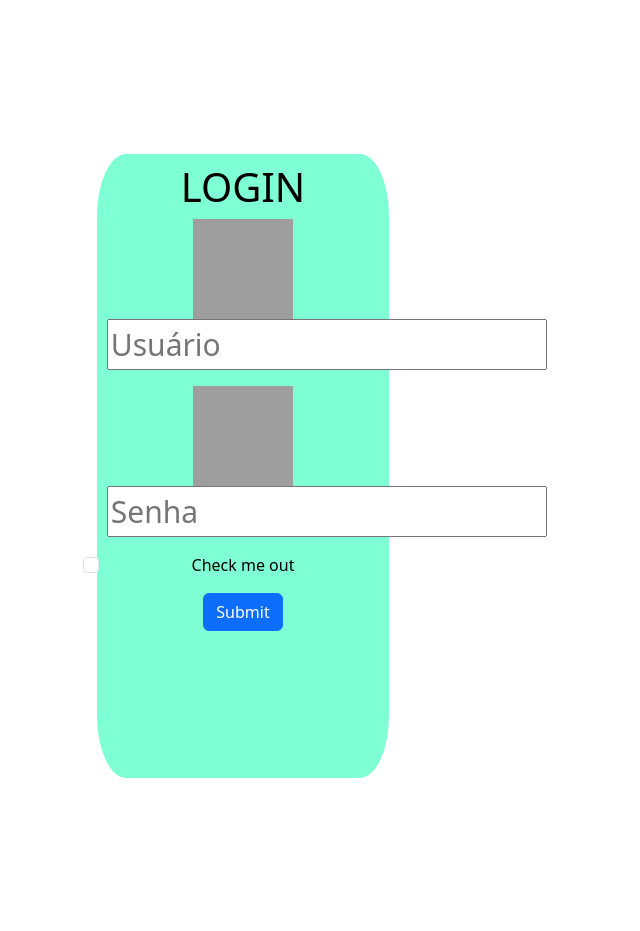
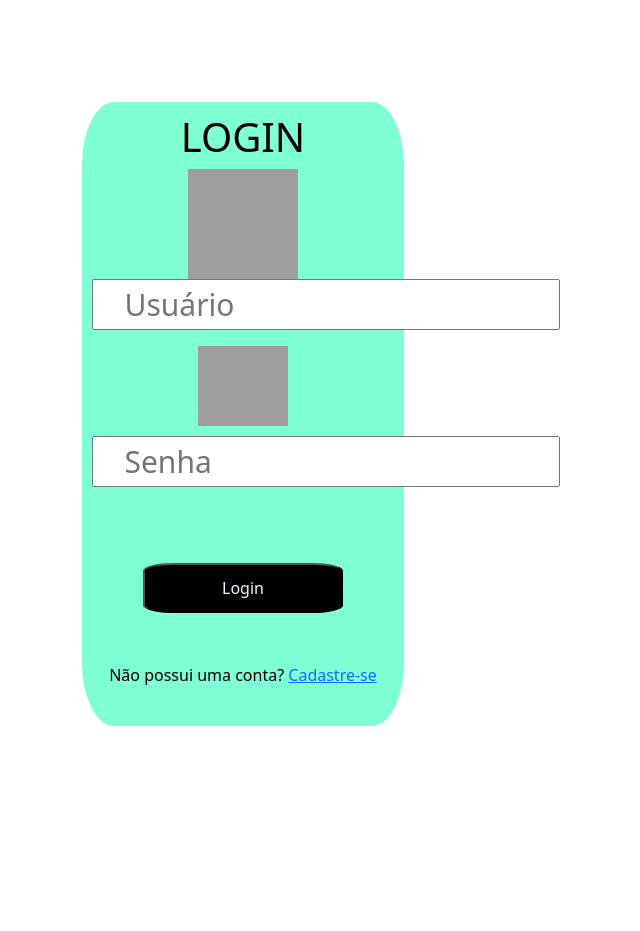
Before and after one commit to GabrelMiranda/Projeto-Engenharia-Software, a PHP site: page / in a window 1280 px wide. Shown: the whole page, without its empty margins (397-1037 px from the left). After the commit the page ends 726 px from the top, so only its background shows below. Run offline with PHP 8.4, Linux system fonts and the light colour scheme; grey boxes are pictures that could not be loaded.

Commit message:
Adicionando mais coisas

```diff
--- a/Front-End/css/index.css
+++ b/Front-End/css/index.css
@@ -1,5 +1,5 @@
 body {
-    padding: 12%;
+    padding: 8%;
 }
 
 
@@ -24,12 +24,31 @@ body {
     padding-left: 0px;
 }
 
-.quadro img {
-    height: 100px;
-    width: 100px;
+.perfil img {
+    height: 110px;
+    width: 110px;
 }
+
+
+.cadeado img {
+    height: 90px;
+    width: 90px;
+    padding-bottom: 10px;
+}
+
 
 .quadro .dados {
     font-size: 30px;
-    padding-left: px;
+    padding-left: 30px;
 }
+
+div button {
+    background-color: black;
+    color: aliceblue;
+    border-radius: 15%;
+    width: 200px;
+    height: 50px;
+
+    margin-top: 60px;
+    margin-bottom: 50px;
+}
--- a/Front-End/index.html
+++ b/Front-End/index.php
@@ -1,5 +1,5 @@
 <!DOCTYPE html>
-<html lang="en">
+<html lang="pt-br">
 <head>
     <meta charset="UTF-8">
     <meta name="viewport" content="width=device-width, initial-scale=1.0">
@@ -17,22 +17,24 @@
 
         <form>
 
-            <div class="mb-3">
-            <img src="https://static.vecteezy.com/system/resources/previews/050/758/789/non_2x/user-icon-on-transparent-background-free-png.png" >
-                <input type="email" class="dados" placeholder="Usuário">
+            <div class="mb-3" >
+              <div class="perfil">
+                <img  src="https://static.vecteezy.com/system/resources/previews/050/758/789/non_2x/user-icon-on-transparent-background-free-png.png" >
+              </div>
+              <input type="email" class="dados" placeholder="Usuário">
             </div>
             <div class="mb-3">
-            <img src="https://images.vexels.com/media/users/3/136535/isolated/preview/393a7d8e436bccc3aedfd43865b48890-icone-de-cadeado.png">
+              <div class="cadeado">
+                <img src="https://images.vexels.com/media/users/3/136535/isolated/preview/393a7d8e436bccc3aedfd43865b48890-icone-de-cadeado.png">
+              </div>
               <input type="password" class="dados" placeholder="Senha">
             </div>
-            <div class="mb-3 form-check">
-              <input type="checkbox" class="form-check-input" id="exampleCheck1">
-              <label class="form-check-label" for="exampleCheck1">Check me out</label>
-            </div>
-            <button type="submit" class="btn btn-primary">Submit</button>
+            <button type="submit"> Login </button>
           </form>
 
-
+        <div class="cadastro">
+          Não possui uma conta? <a href="#">Cadastre-se</a>
+        </div>
     </div>
 
 
```
Also changed, not shown: Bank/banco.sql (added, +99 -0 lines), Front-End/pages/Cadastro.php (added, +11 -0 lines), Back-End/back.php (added), Back-End/index.php (deleted), Front-End/pages/ToDoList.php (renamed from Front-End/pages/ToDoList.html).
